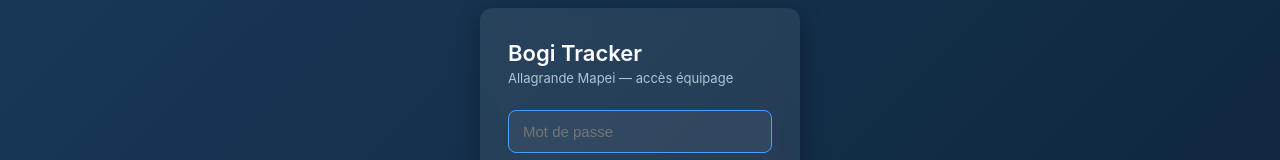
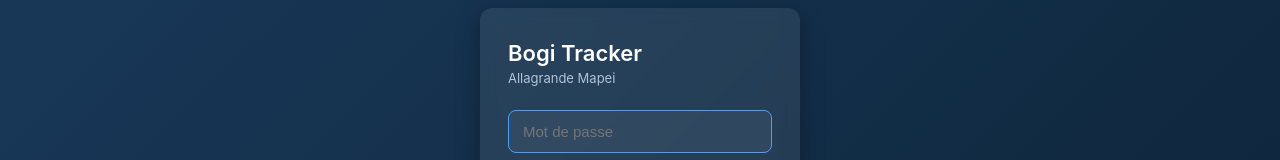
Before and after one commit to csamon/bogi-tracker, a website: page views/login.html in a window 1280 px wide. Shown: the part 277-437 px from the top of the page. Drawn offline with Linux system fonts and the light colour scheme.

Commit message:
Login: retire le sous-titre 'accès équipage'

```diff
--- a/views/login.html
+++ b/views/login.html
@@ -49,7 +49,7 @@
 <body>
   <div class="card">
     <h1>Bogi Tracker</h1>
-    <div class="sub">Allagrande Mapei — accès équipage</div>
+    <div class="sub">Allagrande Mapei</div>
     <form method="POST" action="/login">
       <div id="err" class="err">Mot de passe incorrect</div>
       <input type="password" name="password" placeholder="Mot de passe" autofocus required autocomplete="current-password" />
```
